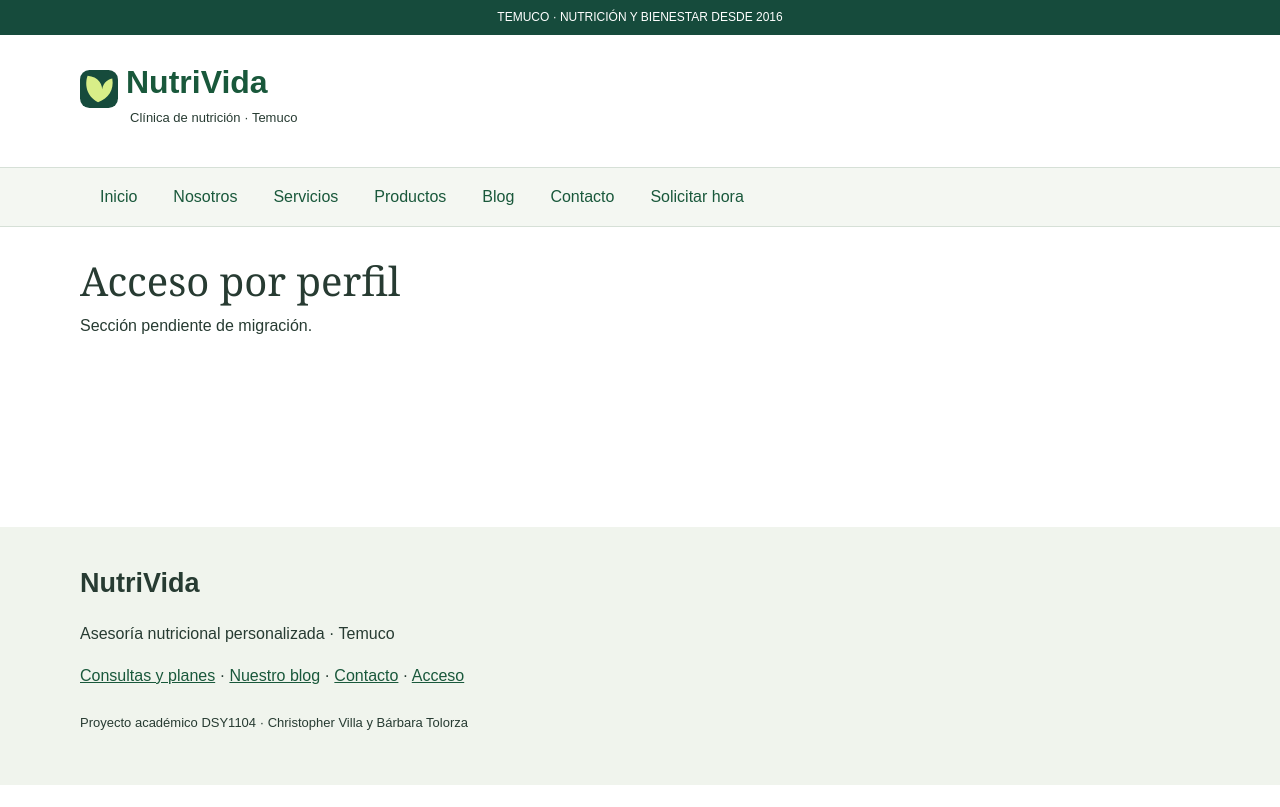
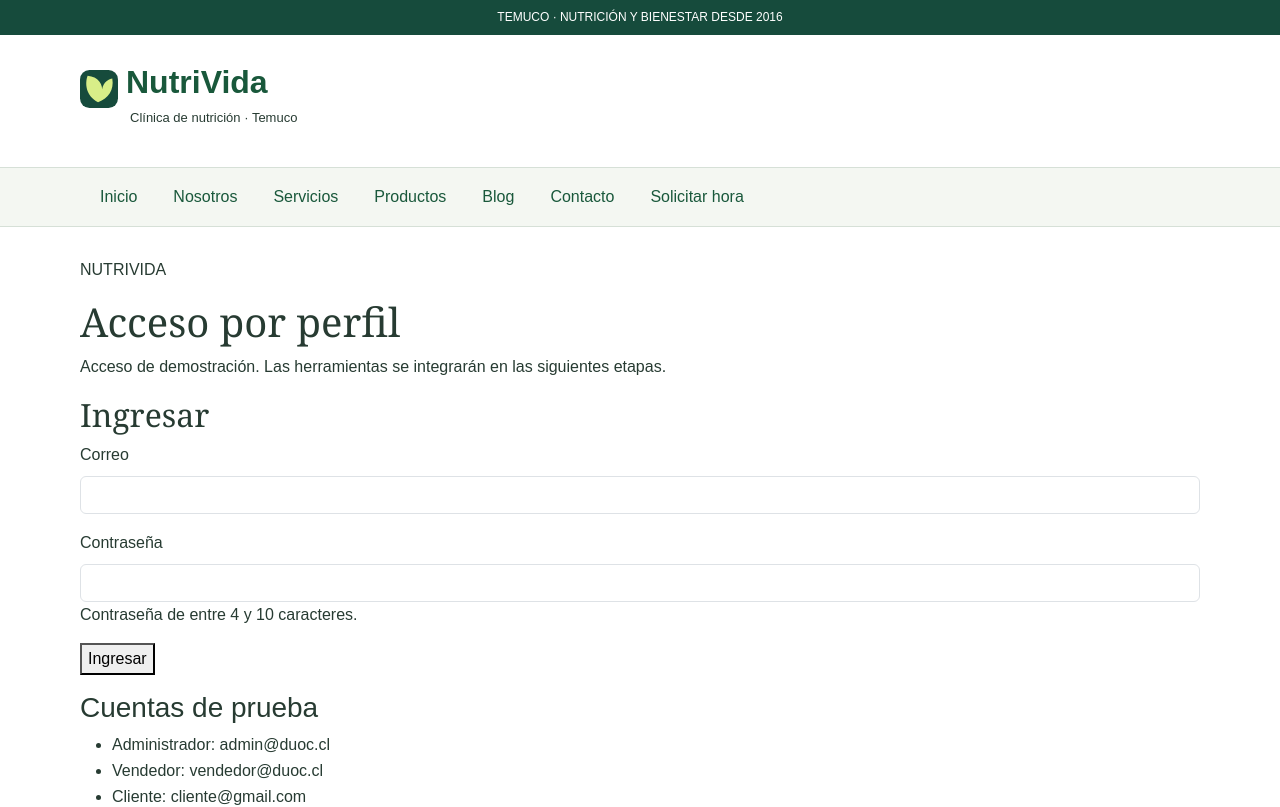
Before and after one commit to Bartolo18/NutriVida_React, a React (Vite) app: page /administracion in a window 1280 px wide. Shown: the top 807 px of the page. Built offline with nearby package versions, Linux system fonts and the light colour scheme.

Commit message:
Integra acceso de prueba y verifica perfiles
Se agregan cuentas de demostración, formulario de acceso y la vista inicial de Administración. Conecta la ruta y añade pruebas de contraseña incorrecta y acceso válido.

Comprobaciones: compilación correcta y 13 pruebas aprobadas.

```diff
--- a/src/App.jsx
+++ b/src/App.jsx
@@ -3,19 +3,16 @@ import Cabecera from './components/Cabecera';
 import Menu from './components/Menu';
 import PiePagina from './components/PiePagina';
 import Inicio from './pages/Inicio';
+import Nosotros from './pages/Nosotros';
+import Servicios from './pages/Servicios';
 import Productos from './pages/Productos';
+import ProductoDetalle from './pages/ProductoDetalle';
+import Blog from './pages/Blog';
 import Contacto from './pages/Contacto';
 import SolicitarHora from './pages/SolicitarHora';
-import ProductoDetalle from './pages/ProductoDetalle';
-import Nosotros from './pages/Nosotros';
-import Servicios from './pages/Servicios';
-import Blog from './pages/Blog';
+import Administracion from './pages/Administracion';
 
-// Las páginas pendientes se migran en las próximas etapas.
-function PaginaPendiente({ titulo }) {
-  return <main className="contenedor"><h1>{titulo}</h1><p>Sección pendiente de migración.</p></main>;
-}
-
+// La misma lista configura el menú y las rutas, como en la base del profesor.
 const paginas = [
   { ruta: '/', nombre: 'Inicio', componente: Inicio },
   { ruta: '/nosotros', nombre: 'Nosotros', componente: Nosotros },
@@ -24,7 +21,7 @@ const paginas = [
   { ruta: '/blog', nombre: 'Blog', componente: Blog },
   { ruta: '/contacto', nombre: 'Contacto', componente: Contacto },
   { ruta: '/solicitar-hora', nombre: 'Solicitar hora', componente: SolicitarHora },
-]
+];
 
 function App() {
   return (
@@ -32,10 +29,10 @@ function App() {
       <Cabecera />
       <Menu paginas={paginas} />
       <Routes>
-        {paginas.map(({ ruta, nombre, componente: Pagina }) => (
-          <Route key={ruta} path={ruta} element={Pagina ? <Pagina /> : <PaginaPendiente titulo={nombre} />} />
+        {paginas.map(({ ruta, componente: Pagina }) => (
+          <Route key={ruta} path={ruta} element={<Pagina />} />
         ))}
-        <Route path="/administracion" element={<PaginaPendiente titulo="Acceso por perfil" />} />
+        <Route path="/administracion" element={<Administracion />} />
         <Route path="/productos/:codigo" element={<ProductoDetalle />} />
         <Route path="*" element={<Navigate to="/" replace />} />
       </Routes>
--- /dev/null
+++ b/src/components/FormularioAcceso.jsx
@@ -0,0 +1,57 @@
+import { useState } from 'react';
+import { Form } from 'react-bootstrap';
+import CampoFormulario from './CampoFormulario';
+import { correoValido, claveValida } from '../utils/validaciones';
+import { usuariosEjemplo } from '../data/ejemplosAdministracion';
+
+function FormularioAcceso({ onIngresar }) {
+  const [correo, setCorreo] = useState('');
+  const [clave, setClave] = useState('');
+  const [errores, setErrores] = useState({});
+  const [errorAcceso, setErrorAcceso] = useState('');
+
+  function revisarCorreo(valor) {
+    return correoValido(valor) ? '' : 'Usa @duoc.cl, @profesor.duoc.cl o @gmail.com (máx. 100).';
+  }
+
+  function revisarClave(valor) {
+    return claveValida(valor) ? '' : 'Escribe una contraseña de entre 4 y 10 caracteres.';
+  }
+
+  function ingresar(evento) {
+    evento.preventDefault();
+    const nuevosErrores = { correo: revisarCorreo(correo), clave: revisarClave(clave) };
+    setErrores(nuevosErrores);
+    setErrorAcceso('');
+    if (nuevosErrores.correo || nuevosErrores.clave) return;
+
+    const usuario = usuariosEjemplo.find((cuenta) => cuenta.correo === correo.toLowerCase());
+    if (!usuario || clave !== 'nutrivida') {
+      setErrorAcceso('Correo o contraseña incorrectos. Revisa las cuentas de prueba.');
+      return;
+    }
+    // El padre recibe el usuario y cambia la vista según su perfil.
+    onIngresar(usuario);
+  }
+
+  return (
+    <Form noValidate onSubmit={ingresar} onChange={() => setErrorAcceso('')}>
+      <CampoFormulario id="correoAcceso" etiqueta="Correo" error={errores.correo}>
+        <Form.Control type="email" value={correo} maxLength={100} aria-describedby="correoAcceso-error" onChange={(evento) => {
+          setCorreo(evento.target.value);
+          setErrores({ ...errores, correo: revisarCorreo(evento.target.value) });
+        }} onBlur={() => setErrores({ ...errores, correo: revisarCorreo(correo) })} />
+      </CampoFormulario>
+      <CampoFormulario id="claveAcceso" etiqueta="Contraseña" ayuda="Contraseña de entre 4 y 10 caracteres." error={errores.clave}>
+        <Form.Control type="password" value={clave} maxLength={10} aria-describedby="claveAcceso-ayuda claveAcceso-error" onChange={(evento) => {
+          setClave(evento.target.value);
+          setErrores({ ...errores, clave: revisarClave(evento.target.value) });
+        }} onBlur={() => setErrores({ ...errores, clave: revisarClave(clave) })} />
+      </CampoFormulario>
+      <button className="boton" type="submit">Ingresar</button>
+      <p className="error" role="alert">{errorAcceso}</p>
+    </Form>
+  );
+}
+
+export default FormularioAcceso;
--- /dev/null
+++ b/src/data/ejemplosAdministracion.js
@@ -0,0 +1,17 @@
+// Son los mismos ejemplos ficticios de administracion.html. No hay base de datos.
+export const productosEjemplo = [
+  { codigo: 'CN001', nombre: 'Primera consulta nutricional', precio: 35000, stock: 10, categoria: 'Consulta' },
+  { codigo: 'PL001', nombre: 'Plan pérdida de peso (1 mes)', precio: 65000, stock: 5, categoria: 'Plan' },
+  { codigo: 'EV001', nombre: 'Antropometría completa', precio: 18000, stock: 8, categoria: 'Evaluación' },
+];
+
+export const usuariosEjemplo = [
+  { nombre: 'Camila', apellidos: 'Soto', correo: 'admin@duoc.cl', perfil: 'Administrador' },
+  { nombre: 'Diego', apellidos: 'Rojas', correo: 'vendedor@duoc.cl', perfil: 'Vendedor' },
+  { nombre: 'Andrea', apellidos: 'Muñoz', correo: 'cliente@gmail.com', perfil: 'Cliente' },
+];
+
+export const solicitudesEjemplo = [
+  { codigo: 'S001', servicio: 'Primera consulta', estado: 'Pendiente', paciente: 'Andrea Muñoz', jornada: 'mañana', motivo: 'solicitar información sobre una primera atención' },
+  { codigo: 'S002', servicio: 'Evaluación', estado: 'Pendiente', paciente: 'Tomás Pérez', jornada: 'tarde', motivo: 'consultar por una evaluación nutricional' },
+];
--- /dev/null
+++ b/src/pages/Administracion.jsx
@@ -0,0 +1,31 @@
+import { useState } from 'react';
+import EncabezadoPagina from '../components/EncabezadoPagina';
+import FormularioAcceso from '../components/FormularioAcceso';
+import { usuariosEjemplo } from '../data/ejemplosAdministracion';
+
+function Administracion() {
+  const [usuario, setUsuario] = useState(null);
+  return (
+    <main className="contenedor">
+      <EncabezadoPagina etiqueta="NUTRIVIDA" titulo="Acceso por perfil">
+        <p>Acceso de demostración. Las herramientas se integrarán en las siguientes etapas.</p>
+      </EncabezadoPagina>
+      {!usuario ? (
+        <section className="panel-formulario">
+          <h2>Ingresar</h2>
+          <FormularioAcceso onIngresar={setUsuario} />
+          <h3>Cuentas de prueba</h3>
+          <ul>{usuariosEjemplo.map((cuenta) => <li key={cuenta.correo}>{cuenta.perfil}: {cuenta.correo}</li>)}</ul>
+          <p>Contraseña para las tres: nutrivida.</p>
+        </section>
+      ) : (
+        <section>
+          <p>Perfil: {usuario.perfil} · Acceso de demostración.</p>
+          <button className="boton" type="button" onClick={() => setUsuario(null)}>Salir</button>
+        </section>
+      )}
+    </main>
+  );
+}
+
+export default Administracion;
```
Also changed, not shown: 1 other file (tests, documents, lock files or other folders).
